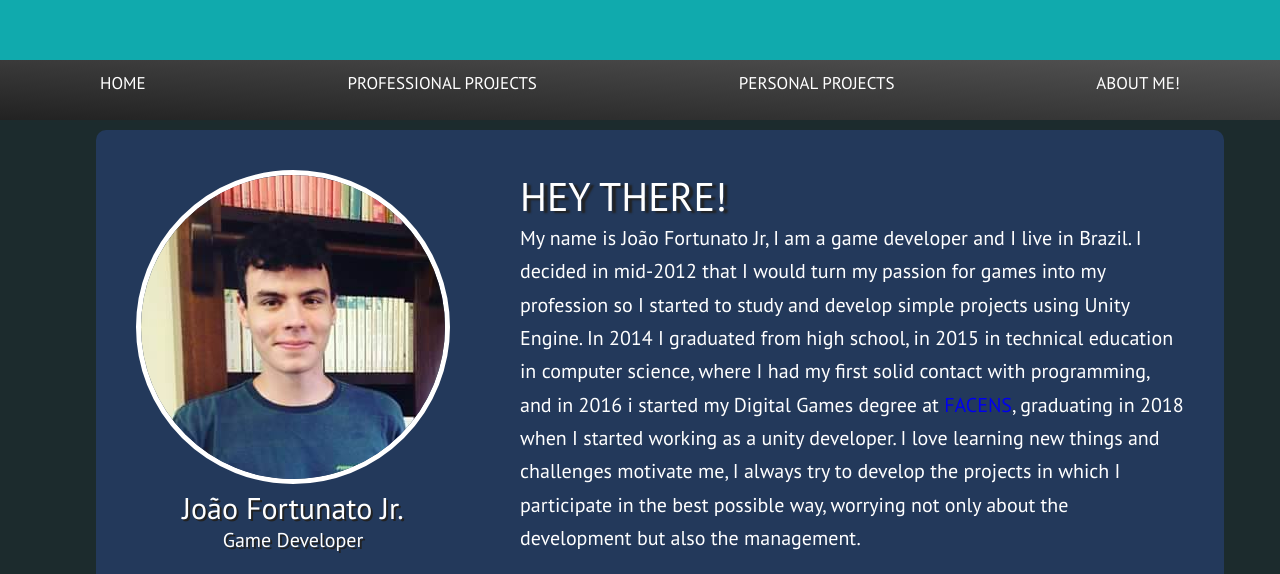
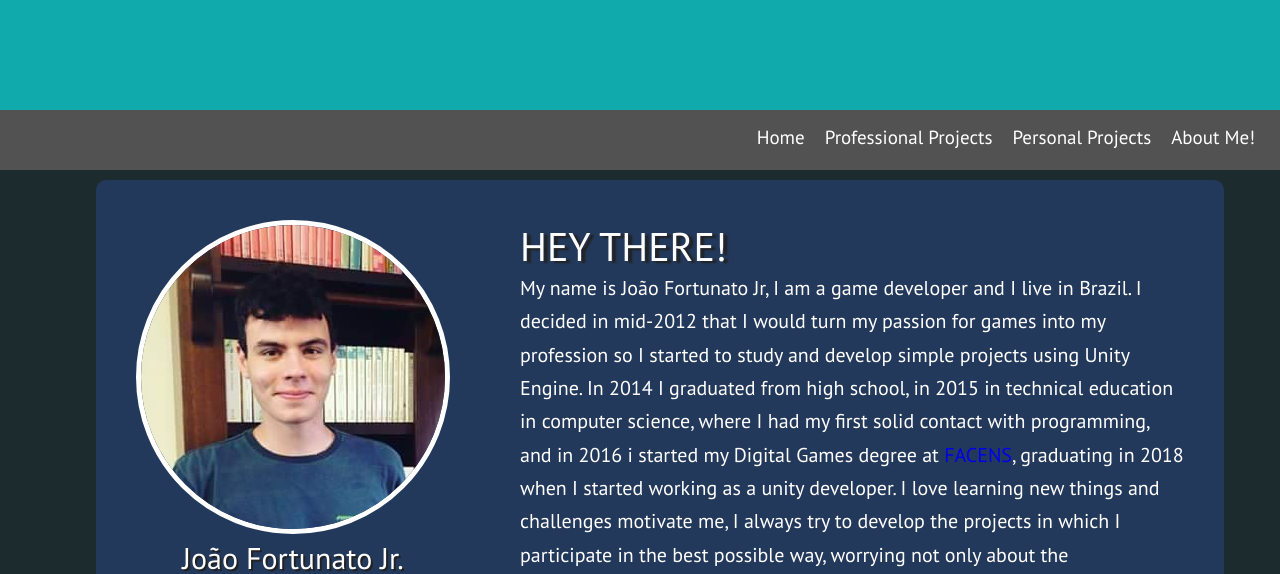
Before and after one commit to JFortunatoJ/web_portfolio, an Angular app: page / in a window 1280 px wide. Shown: the part 290-864 px from the top of the page. Built offline with nearby package versions, Linux system fonts and the light colour scheme.

Commit message:
navbar melhorado

```diff
--- a/src/app/content/main/index.component.css
+++ b/src/app/content/main/index.component.css
@@ -3,7 +3,7 @@
   height: 100%;
   width: 85%;
   display: grid;
-  grid-row-gap: 50px;
+  grid-row-gap: 70px;
   margin-bottom: 75px;
   margin-left: auto;
   margin-right: auto;
--- a/src/app/header/header.component.css
+++ b/src/app/header/header.component.css
@@ -1,6 +1,6 @@
 /* Header Superior */
 .header-shape {
-  height: 350px;
+  height: 400px;
   width: 100%;
   /*shape-outside: polygon(0 0, 100% 0, 100% var(--header-bottom-verts), calc(100% - 40px) 180px, 40px 180px, 0 var(--header-bottom-verts));*/
   /*clip-path: polygon(0 0, 100% 0, 100% var(--header-bottom-verts), calc(100% - 40px) 180px, 40px 180px, 0 var(--header-bottom-verts));*/
--- a/src/app/nav-bar/nav-bar.component.css
+++ b/src/app/nav-bar/nav-bar.component.css
@@ -8,7 +8,7 @@
 .navBar {
   width: 100%;
   height: 60px;
-  background: linear-gradient(to top right, #222222, #525252);
+  background-color: #525252;
   transition: all 0.35s;
   /*shape-outside: polygon(0 0, 100% 0, 100% 50%, var(--nav-bar-right-verts) 100%, var(--nav-bar-left-verts) 100%, 0 50%);*/
   /*clip-path: polygon(0 0, 100% 0, 100% 50%, var(--nav-bar-right-verts) 100%, var(--nav-bar-left-verts) 100%, 0 50%);*/
@@ -20,8 +20,8 @@
 .navBar-sticky {
   /*background-color: rgba(0, 0, 0, 0.8);*/
   background: rgba(0, 0, 0, 0.8);
-  position: fixed;
-  top: 20px;
+  position: sticky;
+  top: 0;
   width: 100%;
   display: block;
   z-index: 1000;
@@ -29,22 +29,22 @@
 
 nav ul {
   display: flex;
-  justify-content: space-between;
-  align-items: center;
-  padding: 0 100px;
-  transform: translateY(50%);
+  column-gap: 20px;
+  /*justify-content: space-evenly;*/
+  /*padding: 0 100px;*/
   list-style: none;
+  right: 25px;
+  position: absolute;
+  top: 25%;
 }
 
 nav ul li{
-
 }
 
 nav ul li a {
   color: white;
-  font-size: 17px;
-  margin: 0;
-  text-transform: uppercase;
+  font-size: 19px;
+  /*text-transform: uppercase;*/
 }
 
 nav ul li a:after {
--- a/src/app/nav-bar/nav-bar.component.html
+++ b/src/app/nav-bar/nav-bar.component.html
@@ -1,11 +1,11 @@
 <div class="navBar" id="navBar">
   <nav>
     <ul>
-      <li><a href="#Home" routerLink="">HOME</a></li>
-      <li><a href="#ProfessionalProjects">PROFESSIONAL PROJECTS</a></li>
-      <li><a href="#PersonalProjects">PERSONAL PROJECTS</a></li>
+      <li><a href="#Home" routerLink="">Home</a></li>
+      <li><a href="#ProfessionalProjects">Professional Projects</a></li>
+      <li><a href="#PersonalProjects">Personal Projects</a></li>
       <!--<li><a href="#Tutorials">TUTORIALS</a></li>-->
-      <li><a href="#AboutMe">ABOUT ME!</a></li>
+      <li><a href="#AboutMe">About Me!</a></li>
     </ul>
   </nav>
 </div>
```
